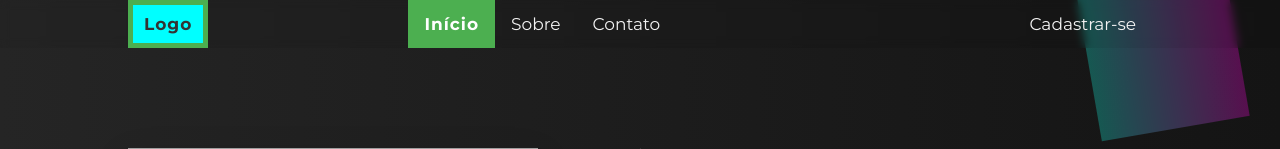
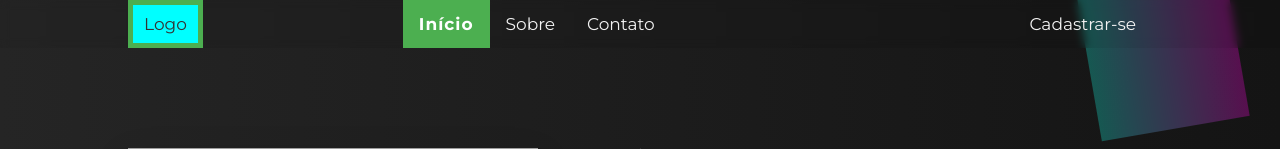
Before and after one commit to igorroc/pebl-web, a web app: file index.html in a window 1280 px wide, with the pointer over the restyled element. Shown: the top 149 px of the page. Run offline with its HTML, style and script files only (its server is not run), Linux system fonts and the light colour scheme; grey boxes are pictures that could not be loaded.

Commit message:
[style]: Doesn't get bigger

```diff
--- a/css/header-menu.css
+++ b/css/header-menu.css
@@ -35,8 +35,6 @@
     -webkit-box-shadow:inset 0px 0px 0px 5px #4CAF50;
     -moz-box-shadow:inset 0px 0px 0px 5px #4CAF50;
     box-shadow:inset 0px 0px 0px 5px #4CAF50;
-    font-weight: 700;
-    letter-spacing: 1px;
 }
 
 .topnav a.active {
```
